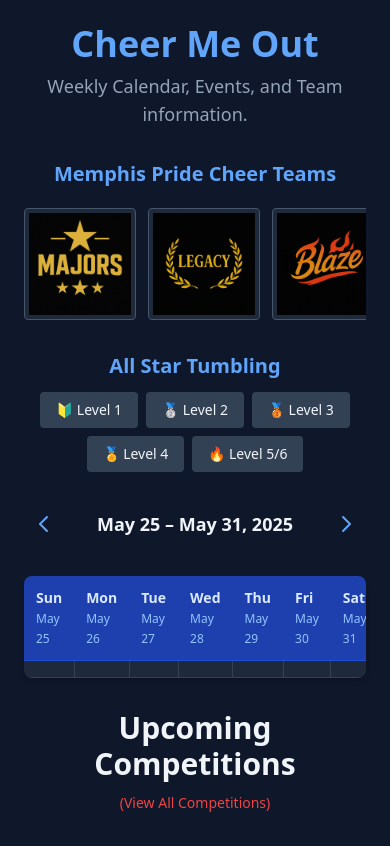
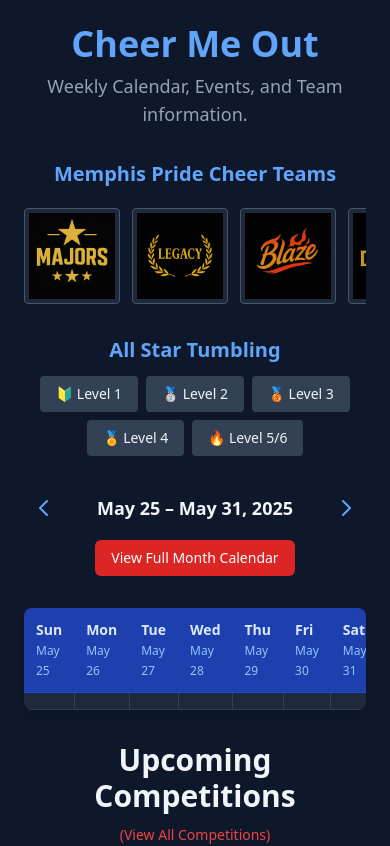
Before and after one commit to NoahKyoot/Cheer-me-out, a React (Vite) app: page / in a window 390 px wide. Shown: the top 846 px of the page. Built offline with nearby package versions, Linux system fonts and the light colour scheme.

Commit message:
Update HomePage.jsx
show calendar button

```diff
--- a/src/HomePage.jsx
+++ b/src/HomePage.jsx
@@ -61,6 +61,12 @@ export default function HomePage() {
   };
   const getDateForDay = (index) => format(addDays(weekStart, index), 'MMM d');
 
+  const handleShowMonth = () => {
+    console.log('"View Full Month Calendar" button clicked - implement functionality.');
+    // This function would eventually change the calendar view to a month view
+    // or navigate to a dedicated month calendar page.
+  };
+
   return (
     <main className="min-h-screen p-6 bg-slate-900 text-slate-200">
       <header className="text-center mb-8">
@@ -70,9 +76,8 @@ export default function HomePage() {
 
       <div className="max-w-7xl mx-auto space-y-8">
 
-        {/* Button Filters Section - ORDER UPDATED */}
+        {/* Button Filters Section */}
         <div className="space-y-6">
-          {/* Memphis Pride Cheer Teams Group - NOW FIRST */}
           <div className="text-center">
             <h3 className="text-xl font-semibold text-blue-400 mb-1">
               <Link to="/teams" className="hover:text-blue-300 hover:underline transition-colors duration-150 ease-in-out">
@@ -84,7 +89,7 @@ export default function HomePage() {
                 <button
                   key={teamInfo.team}
                   onClick={() => toggleTeam(teamInfo.team)}
-                  className={`flex-shrink-0 rounded overflow-hidden w-28 h-28 sm:w-24 sm:h-24 border hover:shadow-lg focus:outline-none flex items-center justify-center p-1 transition-all duration-150 ease-in-out ${
+                  className={`flex-shrink-0 rounded overflow-hidden w-24 h-24 sm:w-24 sm:h-24 border hover:shadow-lg focus:outline-none flex items-center justify-center p-1 transition-all duration-150 ease-in-out ${
                     visibleTeams.has(teamInfo.team)
                       ? 'ring-4 ring-red-500 ring-inset bg-slate-700 border-red-500'
                       : 'bg-slate-800 border-slate-600 hover:border-red-500'
@@ -100,8 +105,6 @@ export default function HomePage() {
               ))}
             </div>
           </div>
-
-          {/* All Star Tumbling Levels Group - NOW SECOND */}
           <div className="text-center">
             <h3 className="text-xl font-semibold text-blue-400 mb-3">
               <Link to="/tumbling-levels" className="hover:text-blue-300 hover:underline transition-colors">
@@ -126,8 +129,10 @@ export default function HomePage() {
           </div>
         </div>
 
-        {/* Week Navigation */}
-        <div className="flex items-center justify-center gap-3 sm:gap-6 mb-4">
+        {/* Calendar Navigation Container */}
+        <div className="space-y-3 text-center"> {/* Groups week nav and month button */}
+          {/* Week Navigation (Arrows and Date Range) */}
+          <div className="flex items-center justify-center gap-3 sm:gap-6">
             <button
               onClick={() => setWeekOffset(weekOffset - 1)}
               className="p-2 rounded-full hover:bg-slate-700 focus:bg-slate-600 focus:outline-none transition-colors"
@@ -138,7 +143,7 @@ export default function HomePage() {
 
             <div className="text-center flex-grow md:flex-grow-0">
               <h4 className="text-lg sm:text-xl font-semibold text-slate-100 whitespace-nowrap">
-              {format(weekStart, 'MMMM d')} – {format(weekEnd, 'MMMM d, yyyy')}
+                {format(weekStart, 'MMMM d')} – {format(weekEnd, 'MMMM d, yyyy')} {/* Completed date format */}
               </h4>
               {weekOffset !== 0 && (
                 <button
@@ -158,6 +163,18 @@ export default function HomePage() {
               <svg className="w-6 h-6 text-blue-400" fill="none" stroke="currentColor" viewBox="0 0 24 24" xmlns="http://www.w3.org/2000/svg"><path strokeLinecap="round" strokeLinejoin="round" strokeWidth="2" d="M9 5l7 7-7 7"></path></svg>
             </button>
           </div>
+
+          {/* New "Show Entire Month" Button */}
+          <div> {/* Centered by parent's text-center */}
+            <button
+              onClick={handleShowMonth}
+              className="px-4 py-2 text-sm bg-red-600 text-white rounded-md hover:bg-red-700 transition-colors focus:outline-none focus:ring-2 focus:ring-red-500 focus:ring-opacity-50"
+            >
+              View Full Month Calendar
+            </button>
+          </div>
+        </div> {/* End of Calendar Navigation Group */}
+
 
         {/* Calendar Table */}
         <div className="overflow-x-auto bg-slate-800 rounded-lg shadow-md">
```
Lines whose indentation alone changed are shown as unchanged.
